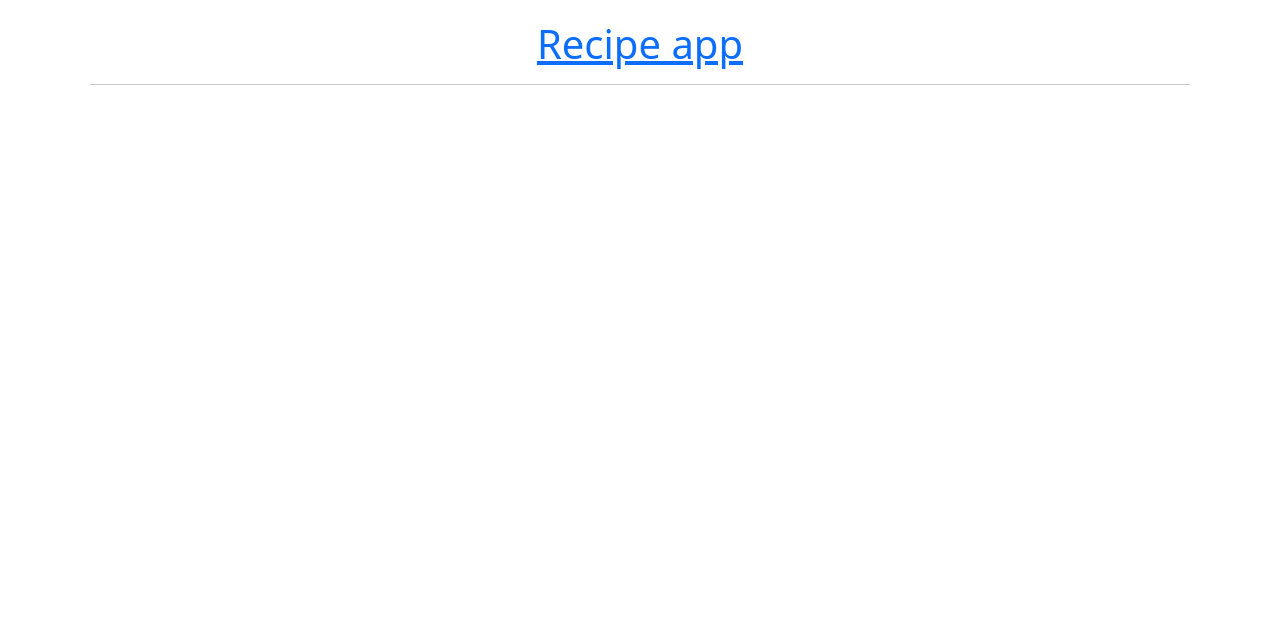
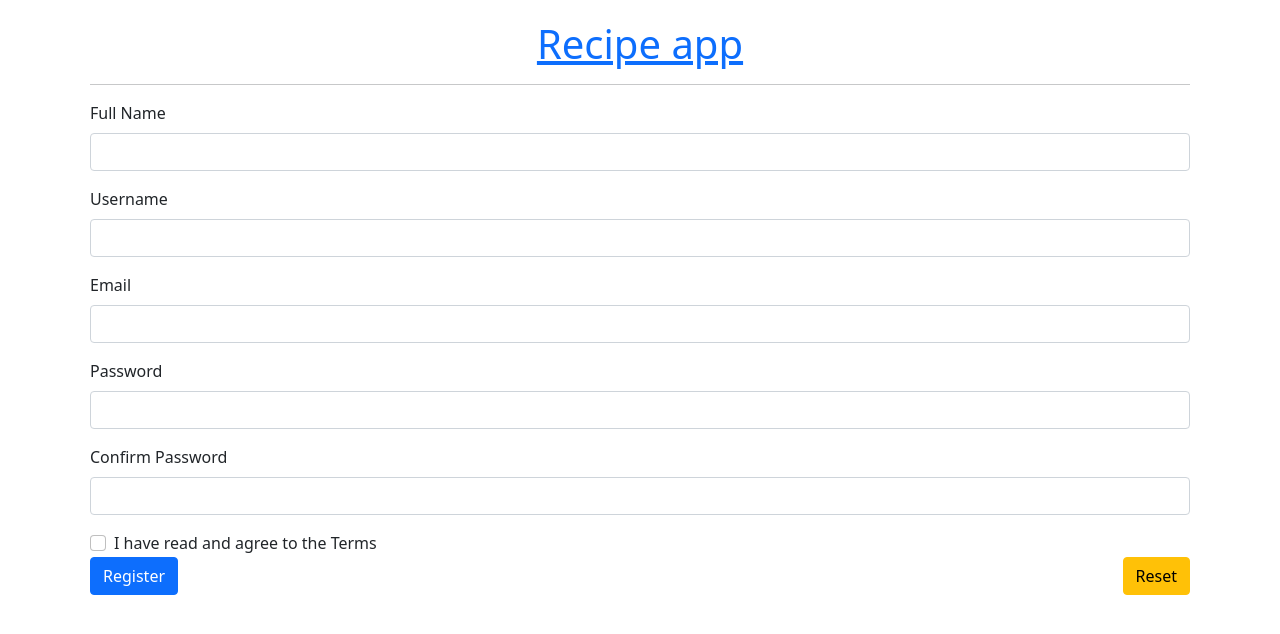
Before and after one commit to thauling/angular-frontend2, an Angular app: page / in a window 1280 px wide. Shown: the top 634 px of the page. Built offline with nearby package versions, Linux system fonts and the light colour scheme.

Commit message:
feat: add user-form to index

```diff
--- a/src/app/app.component.html
+++ b/src/app/app.component.html
@@ -1,9 +1,140 @@
-<div class="container" style="padding:20px;">
-	<h1 style="text-align:center;">
-		<a href="/recipe/index"> Recipe app </a>
-	</h1>
-	<hr>
+<div class="container" style="padding: 20px">
+  <h1 style="text-align: center">
+    <a href="/recipe/index"> Recipe app </a>
+  </h1>
+  <hr />
   <main>
-  <router-outlet></router-outlet>
+	  <!-- user login/ register form -->
+    <div class="register-form">
+      <form [formGroup]="form" (ngSubmit)="onSubmit()">
+        <div class="form-group">
+          <label>Full Name</label>
+          <input
+            type="text"
+            formControlName="fullname"
+            class="form-control"
+            [ngClass]="{ 'is-invalid': submitted && f['fullname'].errors }"
+          />
+          <div
+            *ngIf="submitted && f['fullname'].errors"
+            class="invalid-feedback"
+          >
+            <div *ngIf="f['fullname'].errors['required']">
+              Fullname is required
+            </div>
+          </div>
+        </div>
+        <div class="form-group">
+          <label>Username</label>
+          <input
+            type="text"
+            formControlName="username"
+            class="form-control"
+            [ngClass]="{ 'is-invalid': submitted && f['username'].errors }"
+          />
+          <div
+            *ngIf="submitted && f['username'].errors"
+            class="invalid-feedback"
+          >
+            <div *ngIf="f['username'].errors['required']">
+              Username is required
+            </div>
+            <div *ngIf="f['username'].errors['minlength']">
+              Username must be at least 6 characters
+            </div>
+            <div *ngIf="f['username'].errors['maxlength']">
+              Username must not exceed 20 characters
+            </div>
+          </div>
+        </div>
+        <div class="form-group">
+          <label>Email</label>
+          <input
+            type="text"
+            formControlName="email"
+            class="form-control"
+            [ngClass]="{ 'is-invalid': submitted && f['email'].errors }"
+          />
+          <div *ngIf="submitted && f['email'].errors" class="invalid-feedback">
+            <div *ngIf="f['email'].errors['required']">Email is required</div>
+            <div *ngIf="f['email'].errors['email']">Email is invalid</div>
+          </div>
+        </div>
+        <div class="form-group">
+          <label>Password</label>
+          <input
+            type="password"
+            formControlName="password"
+            class="form-control"
+            [ngClass]="{ 'is-invalid': submitted && f['password'].errors }"
+          />
+          <div
+            *ngIf="submitted && f['password'].errors"
+            class="invalid-feedback"
+          >
+            <div *ngIf="f['password'].errors['required']">
+              Password is required
+            </div>
+            <div *ngIf="f['password'].errors['minlength']">
+              Password must be at least 6 characters
+            </div>
+            <div *ngIf="f['password'].errors['maxlength']">
+              Username must not exceed 40 characters
+            </div>
+          </div>
+        </div>
+        <div class="form-group">
+          <label>Confirm Password</label>
+          <input
+            type="password"
+            formControlName="confirmPassword"
+            class="form-control"
+            [ngClass]="{
+              'is-invalid': submitted && f['confirmPassword'].errors
+            }"
+          />
+          <div
+            *ngIf="submitted && f['confirmPassword'].errors"
+            class="invalid-feedback"
+          >
+            <div *ngIf="f['confirmPassword'].errors['required']">
+              Confirm Password is required
+            </div>
+            <div *ngIf="f['confirmPassword'].errors['matching']">
+              Confirm Password does not match
+            </div>
+          </div>
+        </div>
+        <div class="form-group form-check">
+          <input
+            type="checkbox"
+            formControlName="acceptTerms"
+            class="form-check-input"
+            [ngClass]="{ 'is-invalid': submitted && f['acceptTerms'].errors }"
+          />
+          <label for="acceptTerms" class="form-check-label"
+            >I have read and agree to the Terms</label
+          >
+          <div
+            *ngIf="submitted && f['acceptTerms'].errors"
+            class="invalid-feedback"
+          >
+            Accept Terms is required
+          </div>
+        </div>
+        <div class="form-group">
+          <button type="submit" class="btn btn-primary">Register</button>
+          <button
+            type="button"
+            (click)="onReset()"
+            class="btn btn-warning float-right"
+          >
+            Reset
+          </button>
+        </div>
+      </form>
+    </div>
+ <!-- END OF user login/ register form -->
+    <router-outlet></router-outlet>
   </main>
 </div>
--- a/src/app/app.component.ts
+++ b/src/app/app.component.ts
@@ -1,10 +1,66 @@
-import { Component } from '@angular/core';
+import { Component, OnInit } from '@angular/core';
+import { AbstractControl, FormBuilder, FormGroup, FormControl, Validators } from '@angular/forms';
+// import Validation from './utils/validation';
 
 @Component({
   selector: 'app-root',
   templateUrl: './app.component.html',
   styleUrls: ['./app.component.css']
 })
-export class AppComponent {
+export class AppComponent implements OnInit {
   title = 'frontend2';
+  form: FormGroup = new FormGroup({
+    fullname: new FormControl(''),
+    username: new FormControl(''),
+    email: new FormControl(''),
+    password: new FormControl(''),
+    confirmPassword: new FormControl(''),
+    acceptTerms: new FormControl(false),
+  });
+  submitted = false;
+  constructor(private formBuilder: FormBuilder) {}
+  ngOnInit(): void {
+    this.form = this.formBuilder.group(
+      {
+        fullname: ['', Validators.required],
+        username: [
+          '',
+          [
+            Validators.required,
+            Validators.minLength(6),
+            Validators.maxLength(20)
+          ]
+        ],
+        email: ['', [Validators.required, Validators.email]],
+        password: [
+          '',
+          [
+            Validators.required,
+            Validators.minLength(6),
+            Validators.maxLength(40)
+          ]
+        ],
+        confirmPassword: ['', Validators.required],
+        acceptTerms: [false, Validators.requiredTrue]
+      },
+      {
+        // validators: [Validation.match('password', 'confirmPassword')]
+      }
+    );
+  }
+
+  get f(): { [key: string]: AbstractControl } {
+    return this.form.controls;
+  }
+  onSubmit(): void {
+    this.submitted = true;
+    if (this.form.invalid) {
+      return;
+    }
+    console.log(JSON.stringify(this.form.value, null, 2));
+  }
+  onReset(): void {
+    this.submitted = false;
+    this.form.reset();
+  }
 }
--- a/src/app/app.module.ts
+++ b/src/app/app.module.ts
@@ -6,7 +6,7 @@
 import { AppComponent } from './app.component';
 import { NgbModule } from '@ng-bootstrap/ng-bootstrap';
 import { RecipeModule } from './recipe/recipe.module';
-// import { FormsModule, ReactiveFormsModule } from '@angular/forms';
+import { ReactiveFormsModule } from '@angular/forms';
 
 @NgModule({
   declarations: [
@@ -16,7 +16,7 @@
     BrowserModule,
     AppRoutingModule,
     // FormsModule,
-    // ReactiveFormsModule,
+    ReactiveFormsModule,
     RecipeModule,
     HttpClientModule,
     NgbModule
--- /dev/null
+++ b/src/app/utils/validation.ts
@@ -0,0 +1,18 @@
+import { AbstractControl, ValidatorFn } from '@angular/forms';
+export default class Validation {
+  static match(controlName: string, checkControlName: string): ValidatorFn {
+    return (controls: AbstractControl) => {
+      const control = controls.get(controlName);
+      const checkControl = controls.get(checkControlName);
+      if (checkControl?.errors && !checkControl.errors['matching']) {
+        return null;
+      }
+      if (control?.value !== checkControl?.value) {
+        controls.get(checkControlName)?.setErrors({ matching: true });
+        return { matching: true };
+      } else {
+        return null;
+      }
+    };
+  }
+}
--- a/src/index.html
+++ b/src/index.html
@@ -2,9 +2,10 @@
 <html lang="en">
 <head>
   <meta charset="utf-8">
-  <title>Frontend2</title>
+  <title>RecipeApp</title>
   <base href="/">
   <meta name="viewport" content="width=device-width, initial-scale=1">
+  <link rel="stylesheet" href="https://unpkg.com/bootstrap@4.6.0/dist/css/bootstrap.min.css" />
   <link rel="icon" type="image/x-icon" href="favicon.ico">
 </head>
 <body>
```
Also changed, not shown: 1 other file (tests, documents, lock files or other folders).
